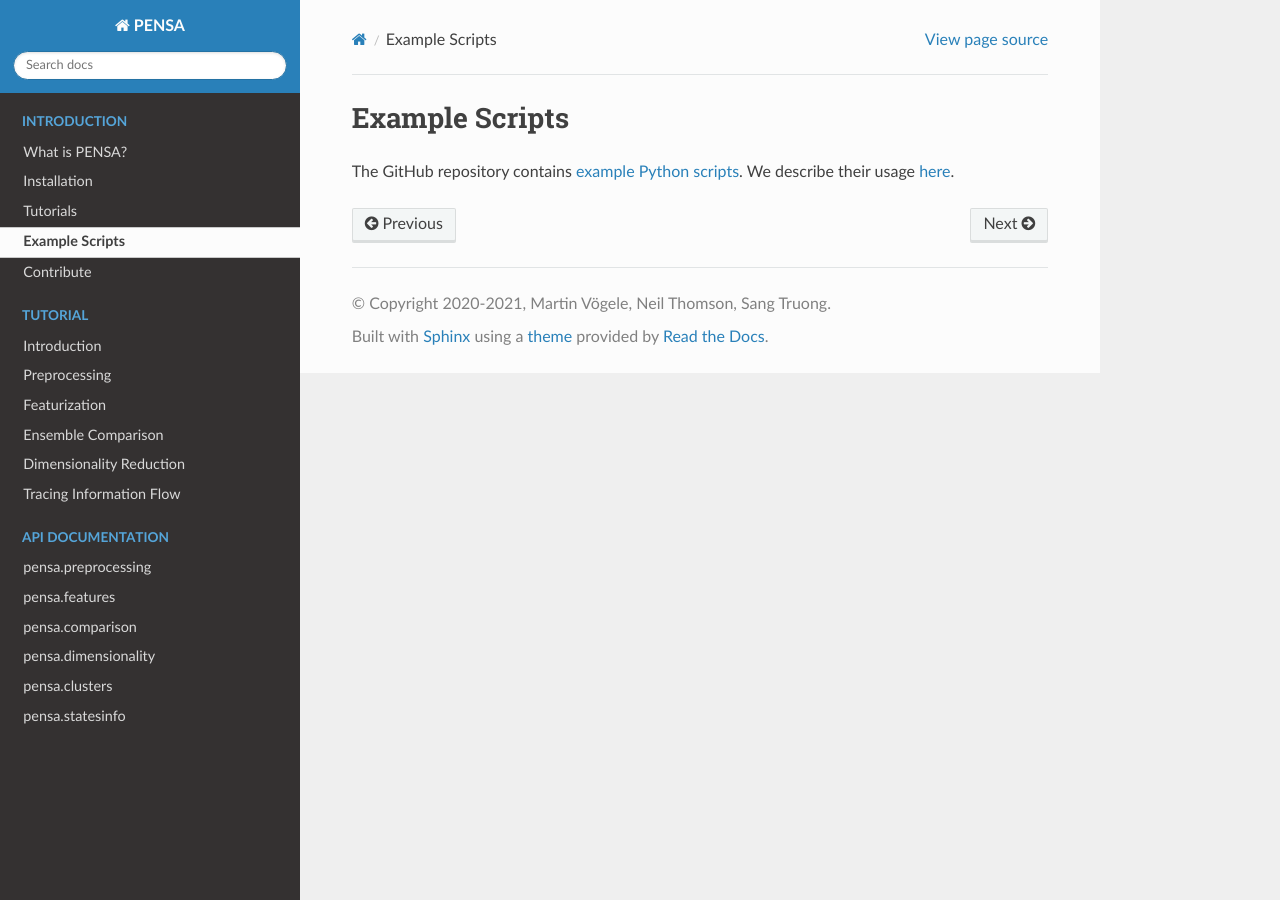
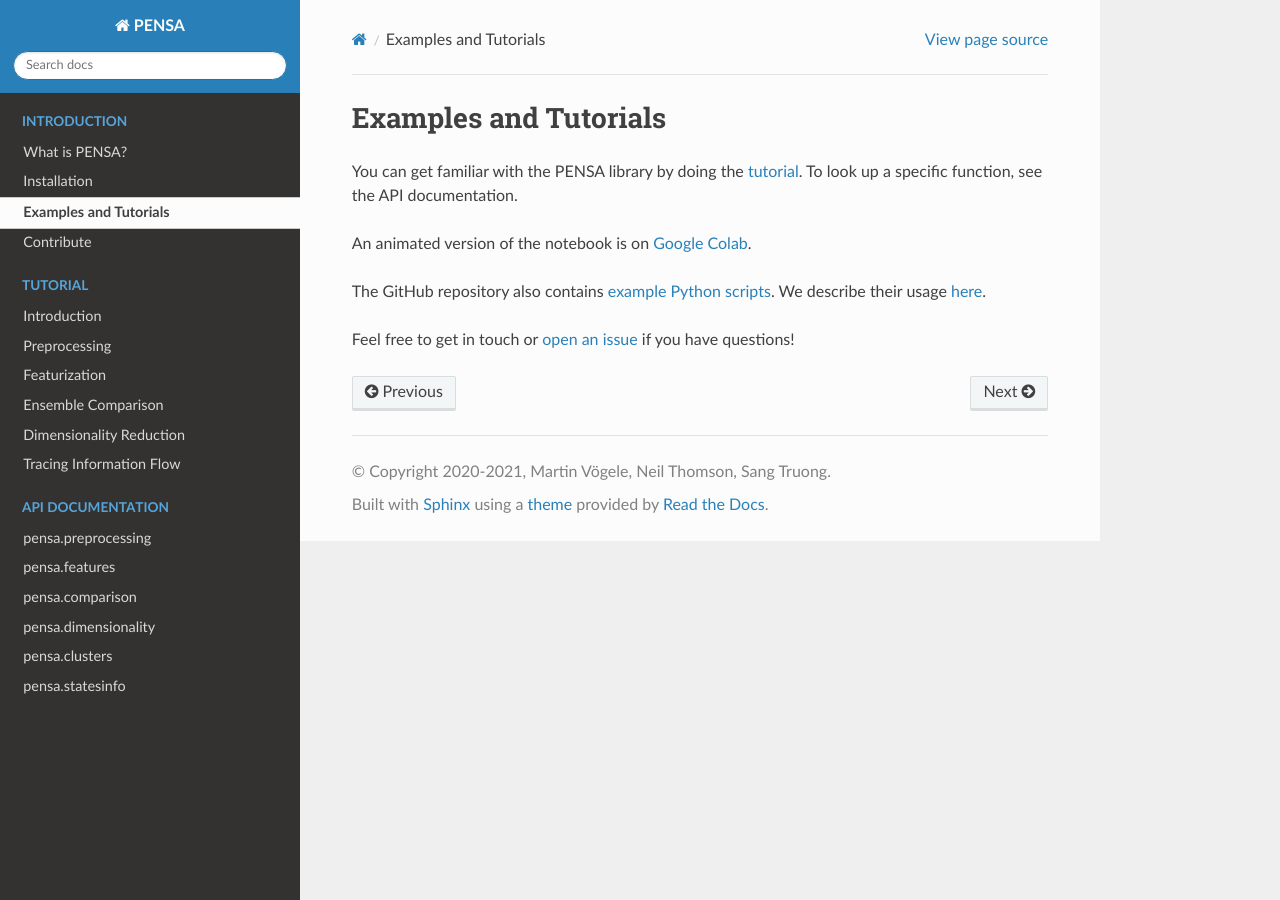
Before and after one commit to drorlab/pensa, a Sphinx documentation site: the page built from docs/examples.rst, in a window 1280 px wide. Built offline with Sphinx 7.4.7 and the Read the Docs theme 2.0.0, drawn with Linux system fonts in a browser that asks for light colours.

Commit message:
docs update

```diff
--- a/docs/examples.rst
+++ b/docs/examples.rst
@@ -1,5 +1,12 @@
-Example Scripts
-===============
+Examples and Tutorials
+======================
 
-The GitHub repository contains `example Python scripts <https://github.com/drorlab/pensa/tree/master/scripts>`_.
+You can get familiar with the PENSA library by doing the `tutorial <https://pensa.readthedocs.io/en/latest/tut-1-intro.html>`_.
+To look up a specific function, see the API documentation.
+
+An animated version of the notebook is on `Google Colab <https://colab.research.google.com/drive/1difJjlcwpN-0hSmGCGrPq9Cxq5wJ7ZDa>`_.
+
+The GitHub repository also contains `example Python scripts <https://github.com/drorlab/pensa/tree/master/scripts>`_.
 We describe their usage `here <https://github.com/drorlab/pensa/tree/master/tutorial#usage-ready-scripts>`_.
+
+Feel free to get in touch or `open an issue <https://github.com/drorlab/pensa/issues>`_ if you have questions!
--- a/docs/index.rst
+++ b/docs/index.rst
@@ -9,7 +9,6 @@ Welcome to PENSA's documentation!
 
    about
    installation
-   tutorials
    examples
    contribute
 
```
Also changed, not shown: docs/source/pensa.statesinfo.rst (+0 -8 lines), docs/tutorials.rst (deleted, +0 -17 lines).
